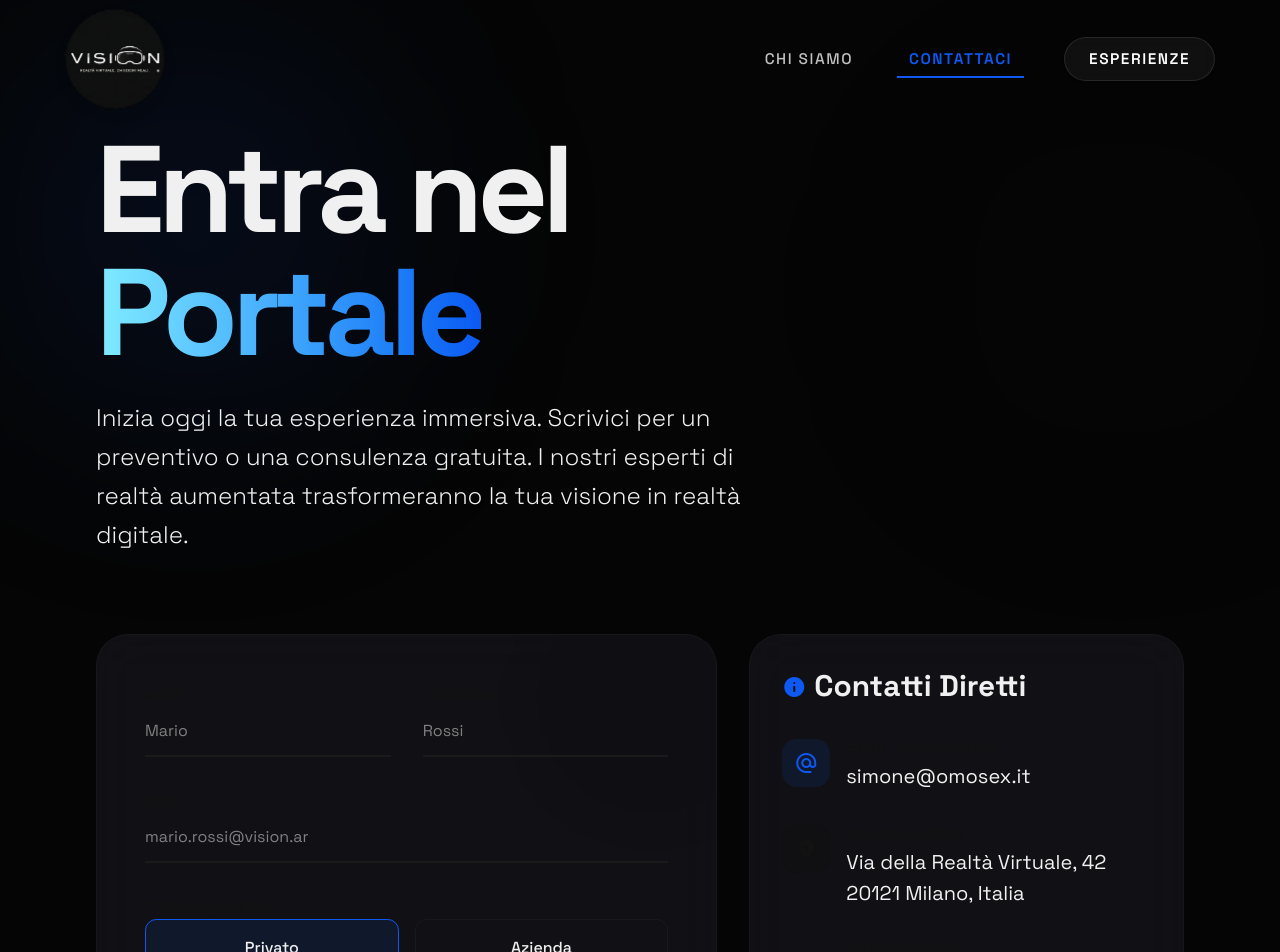
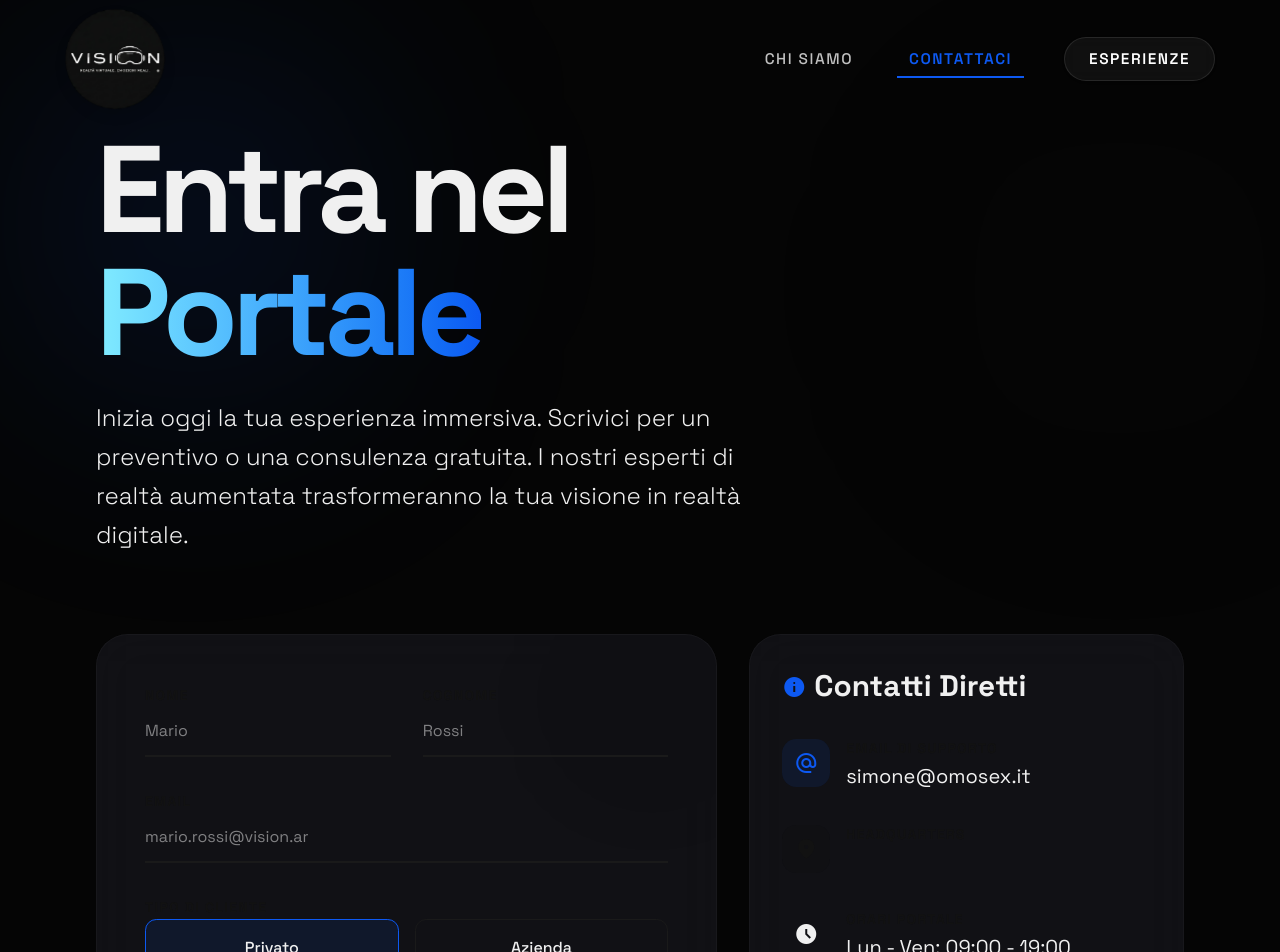
Before and after one commit to vision-org1/visionvr-2, a Next.js app: page /contact in a window 1280 px wide. Shown: the top 952 px of the page. Built offline with nearby package versions, Linux system fonts and the light colour scheme.

Commit message:
rimozione scritta sede

```diff
--- a/src/components/sections/ContactSection.tsx
+++ b/src/components/sections/ContactSection.tsx
@@ -199,10 +199,9 @@ export default function ContactSection() {
                 </div>
                 <div>
                   <p className="text-xs uppercase tracking-widest text-secondary font-bold mb-1">Headquarters</p>
-                  <p className="text-on-surface text-lg">Via della Realtà Virtuale, 42<br />20121 Milano, Italia</p>
+                  <p className="text-on-surface text-lg"><br /></p>
                 </div>
               </div>
-
               <div className="flex gap-4">
                 <div className="w-12 h-12 rounded-2xl bg-tertiary/10 flex items-center justify-center shrink-0">
                   <span className="material-symbols-outlined text-tertiary" style={{ fontVariationSettings: "'FILL' 1" }}>schedule</span>
```
